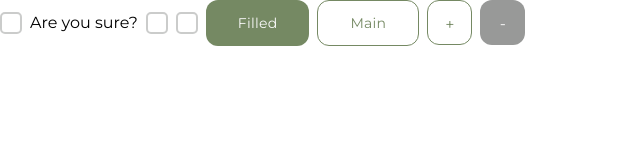
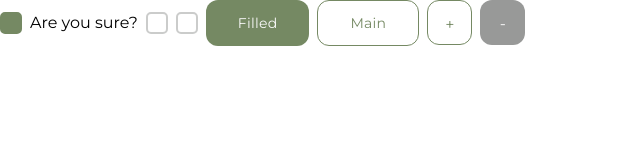
Before and after one commit to D4n1el13and37/e-commerce-app, a React (Vite) app: page / in a window 1280 px wide. Shown: the top 160 px of the page, without its empty margins (0-640 px from the left). Built offline with nearby package versions, Linux system fonts and the light colour scheme.

Commit message:
fix: fix checkbox

```diff
--- a/src/components/ui/checkbox/Checkbox.tsx
+++ b/src/components/ui/checkbox/Checkbox.tsx
@@ -3,12 +3,13 @@ import classes from './Checkbox.module.scss';
 
 interface CheckboxProps extends InputHTMLAttributes<HTMLInputElement> {
   label?: string;
+  isChecked?: boolean;
 }
 
-const Checkbox: React.FC<CheckboxProps> = ({ label, ...props }) => {
-  const [isChecked, setIsChecked] = useState(!!props.checked);
+const Checkbox: React.FC<CheckboxProps> = ({ label, isChecked, ...props }) => {
+  const [checkboxState, setCheckboxState] = useState(!!isChecked);
   function handleChange() {
-    setIsChecked(!isChecked);
+    setCheckboxState(!checkboxState);
   }
 
   return (
@@ -22,6 +23,8 @@ const Checkbox: React.FC<CheckboxProps> = ({ label, ...props }) => {
           type="checkbox"
           data-testid="checkbox"
           onChange={handleChange}
+          checked={checkboxState}
+          {...props}
         ></input>
         {label && <span>{label}</span>}
       </label>
```
